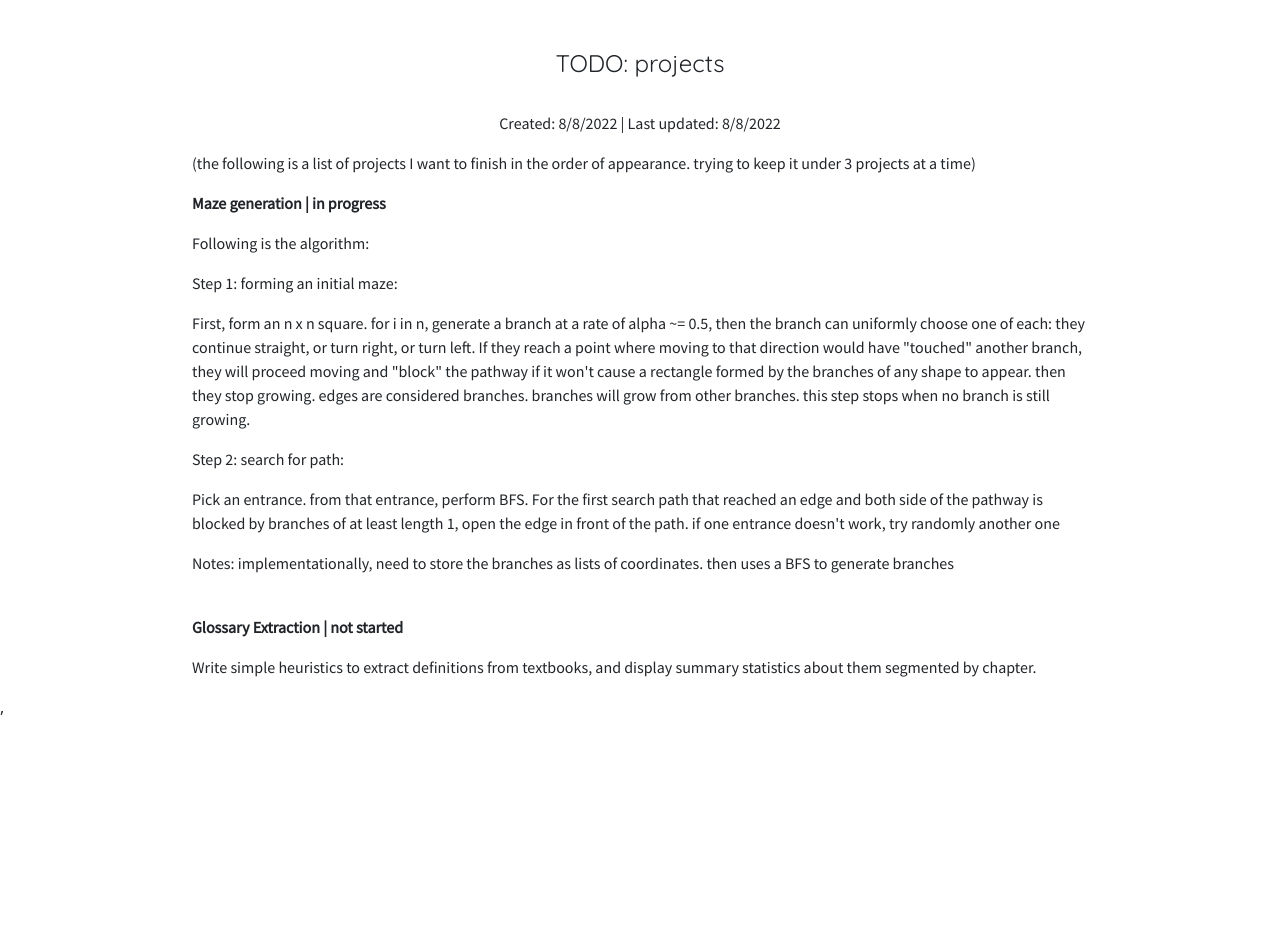
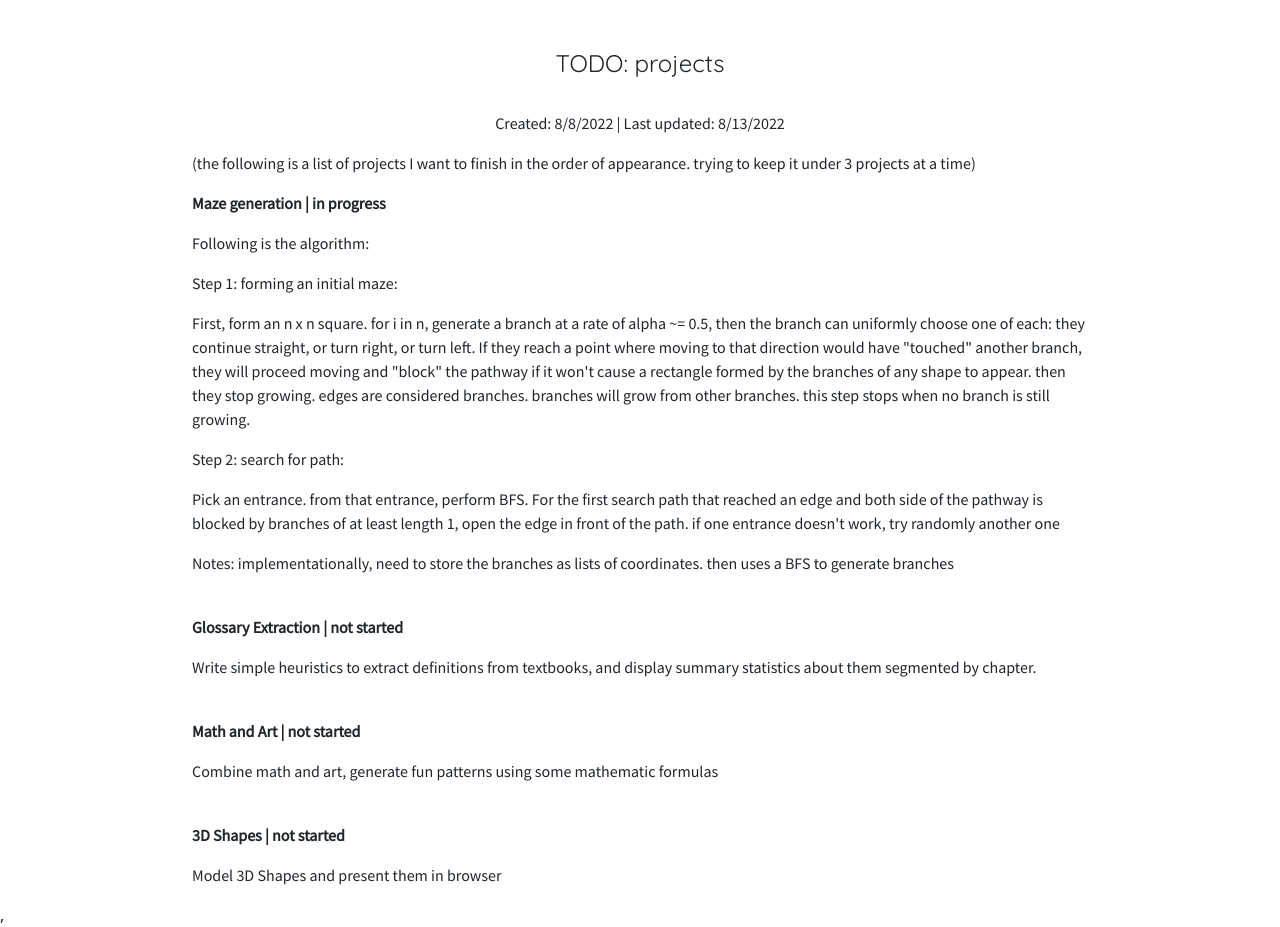
Before and after one commit to tianyimasf/home, a React (Create React App) app in the folder frontend/: page /todoprojects in a window 1280 px wide. Before the commit the page ends 800 px from the top, so only its background shows below. Built offline with nearby package versions, Linux system fonts and the light colour scheme.

Commit message:
updated TODO: project

```diff
--- a/frontend/src/TODOProjects.tsx
+++ b/frontend/src/TODOProjects.tsx
@@ -8,7 +8,7 @@ class TODOProject extends React.Component {
         <div className="App">
             <p className='header'>TODO: projects</p>
             <div className='blog-content'>
-                <p className='blog-date'>Created: 8/8/2022 | Last updated: 8/8/2022</p>
+                <p className='blog-date'>Created: 8/8/2022 | Last updated: 8/13/2022</p>
                 <p>(the following is a list of projects I want to finish in the order of appearance. trying to keep it under 3 projects at a time)</p>
                 <p><b>Maze generation | in progress</b></p>
                 <p>Following is the algorithm: </p>
@@ -22,10 +22,20 @@ class TODOProject extends React.Component {
                 is blocked by branches of at least length 1, open the edge in front of the path. if one entrance doesn't work, try randomly
                 another one</p>
                 <p>Notes: implementationally, need to store the branches as lists of coordinates. then uses a BFS to generate branches</p>
+                <br></br>
 
-                <br></br>
                 <p><b>Glossary Extraction | not started</b></p>
                 <p>Write simple heuristics to extract definitions from textbooks, and display summary statistics about them segmented by chapter.</p>
+                <br></br>
+
+                <p><b>Math and Art | not started</b></p>
+                <p>Combine math and art, generate fun patterns using some mathematic formulas</p>
+                <br></br>
+
+                <p><b>3D Shapes | not started</b></p>
+                <p>Model 3D Shapes and present them in browser</p>
+
+
             </div>
         </div>
       </body>
```
